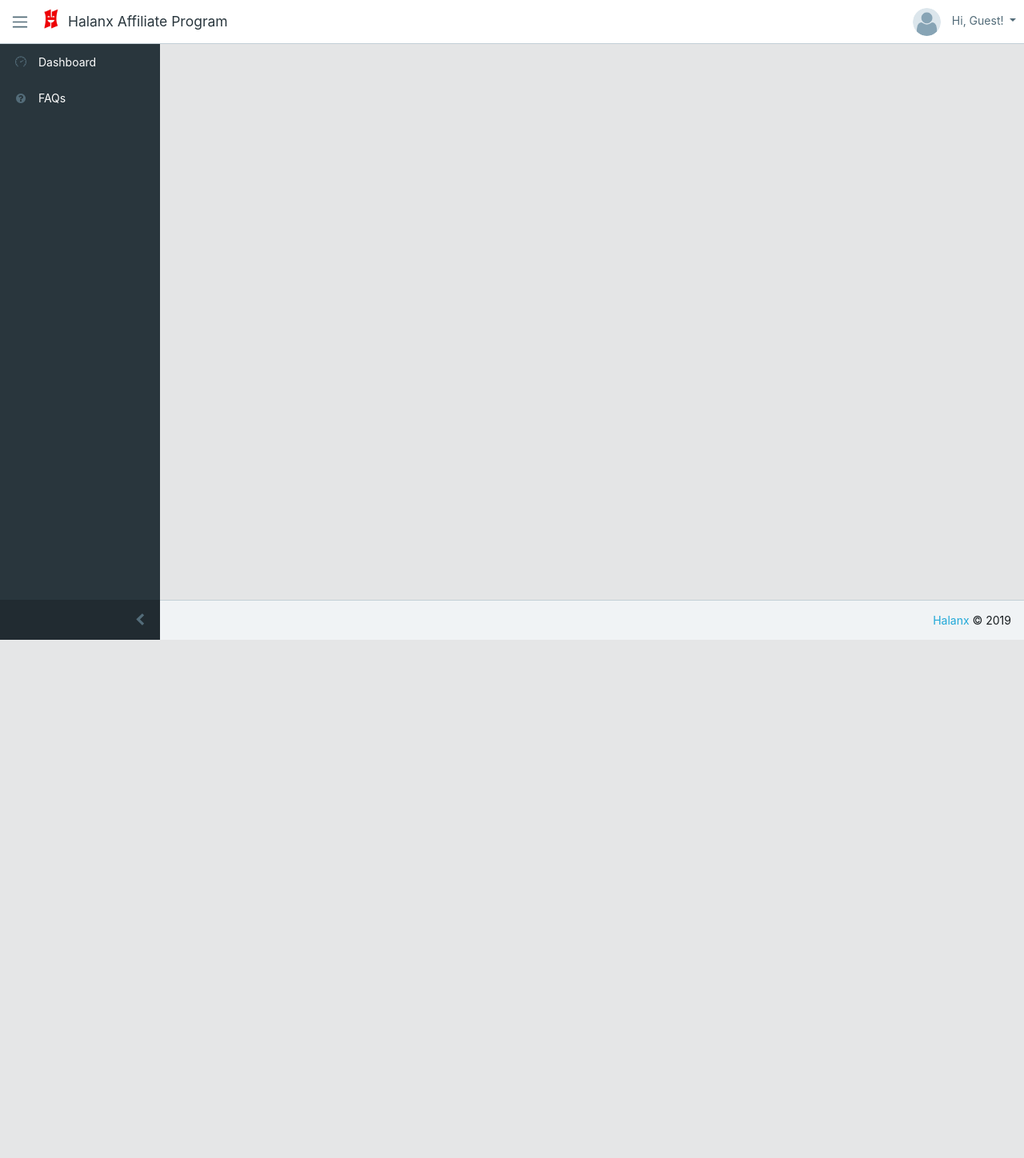
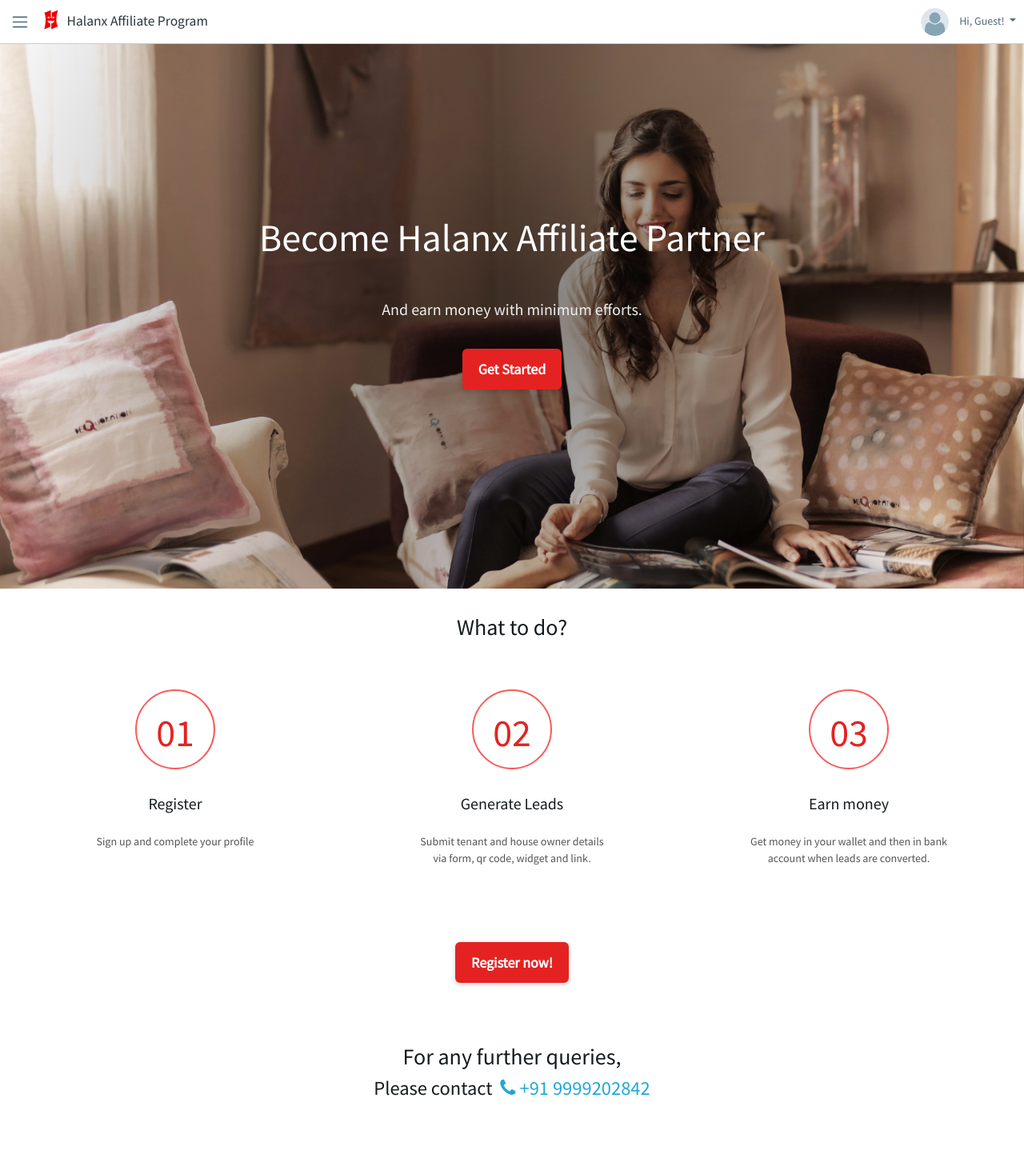
Before and after one commit to HalanxDev/Halanx-Affiliate-Marketing-Tool, a Django app: page / in a window 1280 px wide. Shown: the whole page at 80% size. Before the commit the page ends 800 px from the top, so only its background shows below. Run offline with Django 3.2, Linux system fonts and the light colour scheme; some libraries are stand-ins or nearby versions.

Commit message:
more improvements

```diff
--- a/affiliates/templates/home.html
+++ b/affiliates/templates/home.html
@@ -1 +1,81 @@
-{% extends 'base/base.html' %}
+<!DOCTYPE html>
+<html>
+
+{% load static %}
+{% include 'base/header.html' %}
+{% block extraheader %}
+    <link rel="stylesheet" href="{% static 'main/css/landing.css' %}">
+    <title>Halanx Affiliate Program</title>
+{% endblock %}
+
+{% url 'login' as login_url %}
+{% url 'logout' as logout_url %}
+{% url 'register' as register_url %}
+{% url 'home_page' as home_page_url %}
+{% url 'dashboard' as dashboard_url %}
+
+
+<body class="app header-fixed sidebar-fixed aside-menu-fixed aside-menu-hidden">
+
+{% include 'base/navbar.html' %}
+
+<main>
+    <div id="banner">
+        <img src="{% static 'img/hh-home.jpg' %}" alt="">
+        <div class="overlay"></div>
+        <div class="banner-text">
+            <h1>Become Halanx Affiliate Partner</h1>
+            <p>And earn money with minimum efforts.</p>
+            <button class="btn-theme" type="button" onclick="window.location.href='{{ register_url }}'">Get Started</button>
+        </div>
+    </div>
+    <div id="working">
+        <h2>What to do?</h2>
+        <div class="steps">
+            <div class="step">
+                <p class="icon num">01</p>
+                <div class="content">
+                    <div>
+                        <p class="tt">Register</p>
+                        <p class="st">
+                            Sign up and complete your profile
+                        </p>
+                    </div>
+                </div>
+            </div>
+            <div class="step">
+                <p class="icon num">02</p>
+                <div class="content">
+                    <div>
+                        <p class="tt">Generate Leads</p>
+                        <p class="st">
+                            Submit tenant and house owner details via form, qr code, widget and link.
+                        </p>
+                    </div>
+                </div>
+            </div>
+            <div class="step">
+                <p class="icon num">03</p>
+                <div class="content">
+                    <div>
+                        <p class="tt">Earn money</p>
+                        <p class="st">
+                            Get money in your wallet and then in bank account when leads are converted.
+                        </p>
+                    </div>
+                </div>
+            </div>
+        </div>
+    </div>
+    <button style="margin: 12px auto;" class="btn-theme" type="button" onclick="window.location.href='{{ register_url }}'">Register now!</button>
+    <div id="contact">
+        <h2>For any further queries,</h2>
+        <h3>Please contact &nbsp;<a href="tel:9999202842"><i class="fa fa-phone"></i>&nbsp;+91 9999202842</a></h3>
+    </div>
+</main>
+
+
+<!--JS-->
+{% include 'base/js.html' %}
+</body>
+</html>
--- /dev/null
+++ b/static_dev/main/css/landing.css
@@ -0,0 +1,506 @@
+@import url('https://fonts.googleapis.com/css?family=Source+Sans+Pro');
+
+* {
+    padding: 0;
+    margin: 0;
+    box-sizing: border-box;
+    font-family: inherit;
+    outline: #000;
+}
+
+:root {
+    --light-color: #fff;
+    --dark-color: #191919;
+    --theme-color: #e52222;
+    --theme-shade-color: #fa5b5b;
+    --nav-height: 64px;
+    --device: #laptop;
+}
+
+html {
+    background-color: #fff;
+}
+
+body {
+    font-family: 'Source Sans Pro', sans-serif !important;
+    background-color: #fff;
+}
+
+#main {
+    padding-top: var(--nav-height);
+    position: relative;
+}
+
+main {
+    z-index: 1;
+}
+
+.text-control {
+    overflow: hidden;
+    white-space: nowrap;
+    text-overflow: ellipsis;
+}
+
+.capitalize {
+    text-transform: capitalize;
+}
+
+md-content {
+    background-color: #fff;
+    width: 100%;
+}
+
+md-tabs .md-tab {
+    text-transform: unset;
+}
+
+md-tabs .md-tab.md-active {
+    color: var(--theme-color);
+}
+
+md-ink-bar {
+    color: var(--theme-shade-color) !important;
+    background: var(--theme-shade-color) !important;
+}
+
+.filter-white {
+    filter: brightness(100);
+}
+
+.btn-theme {
+    border-radius: 6px;
+    color: #fff;
+    background-color: var(--theme-color);
+    border: none;
+    padding: 12px 20px;
+    box-shadow: 0 2px 4px 2px rgba(0, 0, 0, 0.1);
+    cursor: pointer;
+    outline: none;
+    font-size: 18px;
+    font-weight: bold;
+    display: block;
+    font-family: inherit;
+}
+
+.btn-theme:hover {
+    background-color: var(--theme-shade-color) !important;
+}
+
+.btn-theme:active {
+    transform: translateY(1px);
+    box-shadow: 0 1px 4px 2px rgba(0, 0, 0, 0.1);
+}
+
+.btn-light {
+    color: var(--theme-color);
+    background-color: #fff;
+}
+
+.btn-light:hover {
+    color: #fff;
+}
+
+.btn-small {
+    border-radius: 4px;
+    padding: 8px 16px;
+    font-size: 12px;
+}
+
+.btn-plain {
+    background-color: transparent;
+    color: var(--theme-color);
+    border: 1px solid var(--theme-color);
+}
+
+.btn-plain:hover {
+    background-color: transparent !important;
+}
+
+#banner {
+    height: calc(100vh - var(--nav-height));
+    color: #fff;
+    position: relative;
+}
+
+.overlay {
+    height: 100%;
+    width: 100%;
+    background: radial-gradient(circle, #000, transparent);
+    opacity: 0.5;
+}
+
+.banner-text {
+    position: absolute;
+    top: 0;
+    bottom: 0;
+    left: 0;
+    right: 0;
+    display: flex;
+    justify-content: center;
+    text-align: center;
+    align-items: center;
+    flex-direction: column;
+    color: #fff;
+}
+
+.banner-text h1 {
+    font-size: 48px;
+    padding: 20px;
+}
+
+.banner-text p {
+    font-size: 20px;
+    width: 60%;
+    padding: 20px;
+    line-height: 1.3;
+    color: #eee;
+}
+
+.xs {
+    width: 100%;
+    margin: 0 auto;
+}
+
+.s {
+    display: flex;
+    justify-content: space-between;
+    align-items: center;
+    transition: 0.4s;
+    border-radius: 8px;
+    background-color: #fff;
+}
+
+.s:hover {
+    transform: scale(0.99);
+    box-shadow: 0 0 6px 2px rgba(0, 0, 0, 0.1);
+}
+
+.s:hover .t h2 {
+    text-decoration: underline;
+}
+
+.xs .s:nth-child(even) {
+    flex-direction: row-reverse;
+}
+
+.xs .s:nth-child(odd) {
+    flex-direction: row;
+}
+
+.i {
+    height: 360px;
+    min-width: 520px;
+}
+
+.t {
+    width: 520px;
+    padding: 12px;
+    display: flex;
+    flex-direction: column;
+}
+
+.t p {
+    color: #444;
+    font-size: 18px;
+    padding-top: 8px;
+}
+
+.ip {
+    display: flex;
+    justify-content: space-evenly;
+    align-items: center;
+    flex-wrap: wrap;
+    padding: 12px 100px;
+}
+
+.ii {
+    width: 50%;
+    display: flex;
+    align-items: center;
+    margin: 48px 0;
+}
+
+.ii p {
+    padding-top: 20px;
+    font-size: 20px;
+    width: 80%;
+}
+
+.ip .icon {
+    display: block;
+    padding-right: 20px;
+    padding-top: 20px;
+    height: 100px;
+    width: 100px;
+}
+
+.row {
+    display: flex;
+    width: 100%;
+}
+
+.h-card {
+    background-color: #fff;
+    border-radius: 4px;
+    box-shadow: 0 2px 4px 2px rgba(0, 0, 0, 0.1);
+    padding: 12px;
+}
+
+.h-card-theme {
+    background-color: var(--theme-shade-color);
+    color: var(--light-color);
+}
+
+.d-flex-mob {
+    display: flex;
+    flex-direction: row;
+}
+
+@media screen and (max-width: 576px) {
+    :root {
+        --device: "phone";
+    }
+
+    #banner .banner-text h1 {
+        font-size: 38px;
+        padding: 24px;
+    }
+
+    .banner-text p {
+        width: 80%;
+    }
+
+    .s {
+        padding-top: 12px;
+    }
+
+    .xs .s:nth-child(n) {
+        flex-direction: column-reverse;
+    }
+
+    .i {
+        height: 320px;
+        min-width: 100%;
+    }
+
+    .t {
+        width: 100%;
+        text-align: center;
+    }
+
+    .ip {
+        padding: 12px;
+    }
+
+    .ii {
+        width: 100%;
+        margin: 32px 0;
+    }
+
+    .ii > div {
+        width: 100%;
+    }
+
+    .ii p {
+        width: 100%;
+    }
+
+    .ip .icon {
+        height: 64px;
+        width: 64px !important;
+    }
+
+    .dialog-wrapper .dialog {
+        width: 100% !important;
+        overflow-y: auto;
+    }
+
+    .d-flex-mob {
+        flex-direction: column;
+    }
+}
+
+@media screen and (min-width: 577px) and (max-width: 892px) {
+    :root {
+        --device: "tablet";
+    }
+
+    #banner .banner-text h1 {
+        font-size: 40px;
+        padding: 32px;
+    }
+
+    .banner-text p {
+        width: 80%;
+    }
+
+    .i {
+        height: 300px;
+        min-width: 50%;
+    }
+
+    .t {
+        width: 50%;
+        padding: 0 24px;
+    }
+
+    .ip {
+        padding: 12px;
+    }
+
+    .ii {
+        width: 50%;
+        margin: 32px 0;
+    }
+
+    .dialog-wrapper .dialog {
+        width: 100% !important;
+        overflow-y: auto;
+    }
+}
+
+.dialog-wrapper {
+    padding: 56px 16px;
+    position: fixed;
+    height: 100%;
+    width: 100%;
+    top: 0;
+    left: 0;
+    right: 0;
+    bottom: 0;
+    background-color: rgba(0, 0, 0, 0.8);
+    z-index: 15;
+    display: flex;
+    align-items: center;
+    display: none;
+}
+
+.dialog-wrapper .dialog {
+    margin: 0 auto;
+    width: 60%;
+    max-height: 100%;
+    overflow-y: auto;
+    height: fit-content;
+}
+
+.dialog-wrapper .cross {
+    position: absolute;
+    top: 0;
+    right: 0;
+    padding: 16px;
+    cursor: pointer;
+    color: #fff;
+    font-size: 24px;
+}
+
+.md-button.btn-theme:not([disabled]).md-focused {
+    background-color: var(--theme-shade-color);
+}
+
+#banner {
+    overflow: hidden;
+}
+
+#banner img {
+    min-height: 100%;
+    min-width: 1024px;
+    height: auto;
+    width: 100%;
+    position: absolute;
+    top: 0;
+    left: 0;
+}
+
+#contact {
+    padding: 64px;
+    text-align: center;
+}
+
+/* working */
+
+#working {
+    padding: 32px;
+    text-align: center;
+}
+
+#working .steps {
+    margin-top: 32px;
+    padding: 20px;
+    display: flex;
+    justify-content: space-between;
+    align-items: center;
+    height: 300px;
+}
+
+#working .steps .step {
+    display: flex;
+    flex-direction: column;
+    align-items: center;
+    height: 100%;
+    width: 25%;
+    padding: 8px;
+    margin: 0 20px;
+}
+
+#working .step .icon {
+    display: block;
+    height: 100px;
+    width: 100px;
+    padding: 16px;
+    border-radius: 50%;
+    border: 2px solid var(--theme-shade-color);
+}
+
+#working .step .content {
+    display: flex;
+    padding-top: 12px;
+}
+
+#working .content > div {
+    padding: 0 16px;
+}
+
+#working .num {
+    /* margin-top: 16px; */
+    color: var(--theme-color);
+    font-size: 48px;
+}
+
+.tt {
+    padding-bottom: 6px;
+    text-align: center;
+    font-size: 20px;
+    font-weight: 500;
+}
+
+.st {
+    color: #555;
+    font-size: 14px;
+}
+
+@media screen and (max-width: 1024px) {
+    #banner img {
+        left: 50%;
+        margin-left: -512px;
+    }
+}
+
+@media screen and (max-width: 576px) {
+    #banner {
+        height: 600px !important;
+    }
+
+    #contact {
+        padding: 32px;
+    }
+
+    #working .steps {
+        flex-direction: column;
+        height: auto;
+    }
+
+    #working .steps .step {
+        width: 100%;
+        margin: 16px 0;
+    }
+}
--- a/templates/base/base.html
+++ b/templates/base/base.html
@@ -13,6 +13,7 @@
 {% url 'change_password' as change_password_url %}
 
 {% url 'home_page' as home_page_url %}
+{% url 'dashboard' as dashboard_url %}
 {% url 'profile' as profile_url %}
 {% url 'referral_upload' as referral_upload_url %}
 {% url 'referral_upload_csv' as referral_upload_csv_url %}
```
Also changed, not shown: affiliates/templates/account/register.html (+11 -0 lines), affiliates/templates/qrcode_request.html (+7 -3 lines), static_dev/img/hh-home.jpg (added).
